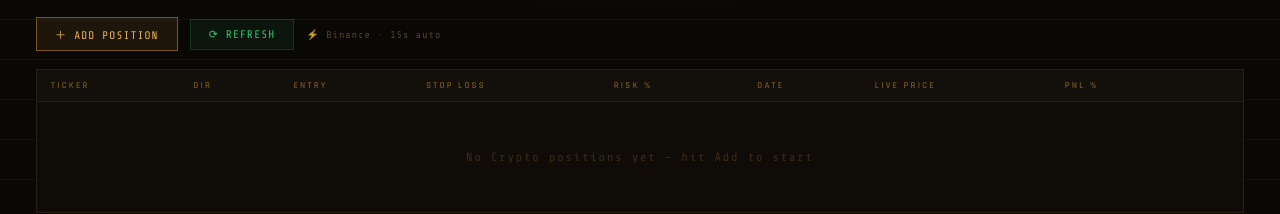
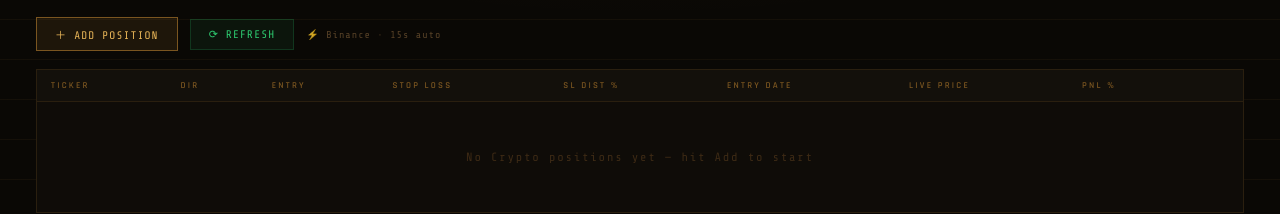
Before and after one commit to AkaliBTC/VSX-Position-Tracker, a React (Vite) app: page / in a window 1280 px wide. Shown: the part 141-355 px from the top of the page. Built offline with nearby package versions, Linux system fonts and the light colour scheme.

Commit message:
Update App.jsx

```diff
--- a/src/App.jsx
+++ b/src/App.jsx
@@ -88,11 +88,11 @@ const calcPnL = (direction, entry, current) => {
     : ((entry - current) / entry) * 100;
 };
 
-const calcRisk = (direction, entry, sl) => {
-  if (!entry || !sl || isNaN(entry) || isNaN(sl)) return null;
+const calcRisk = (direction, current, sl) => {
+  if (!current || !sl || isNaN(current) || isNaN(sl)) return null;
   return direction === "LONG"
-    ? ((entry - sl) / entry) * 100
-    : ((sl - entry) / entry) * 100;
+    ? ((current - sl) / current) * 100
+    : ((sl - current) / current) * 100;
 };
 
 const fmtPrice = (p) => {
@@ -153,8 +153,8 @@ function PositionTable({ tab, positions, setPositions, onRefresh, isRefreshing }
               <th>DIR</th>
               <th>ENTRY</th>
               <th>STOP LOSS</th>
-              <th>RISK %</th>
-              <th>DATE</th>
+              <th>SL DIST %</th>
+              <th>ENTRY DATE</th>
               <th>LIVE PRICE</th>
               <th>PNL %</th>
               <th></th>
@@ -171,7 +171,7 @@ function PositionTable({ tab, positions, setPositions, onRefresh, isRefreshing }
               const entry = parseFloat(p.entry);
               const sl    = parseFloat(p.sl);
               const pnl   = calcPnL(p.direction, entry, p.currentPrice);
-              const risk  = calcRisk(p.direction, entry, sl);
+              const risk  = calcRisk(p.direction, p.currentPrice, sl);
 
               return (
                 <tr key={p.id}>
```
